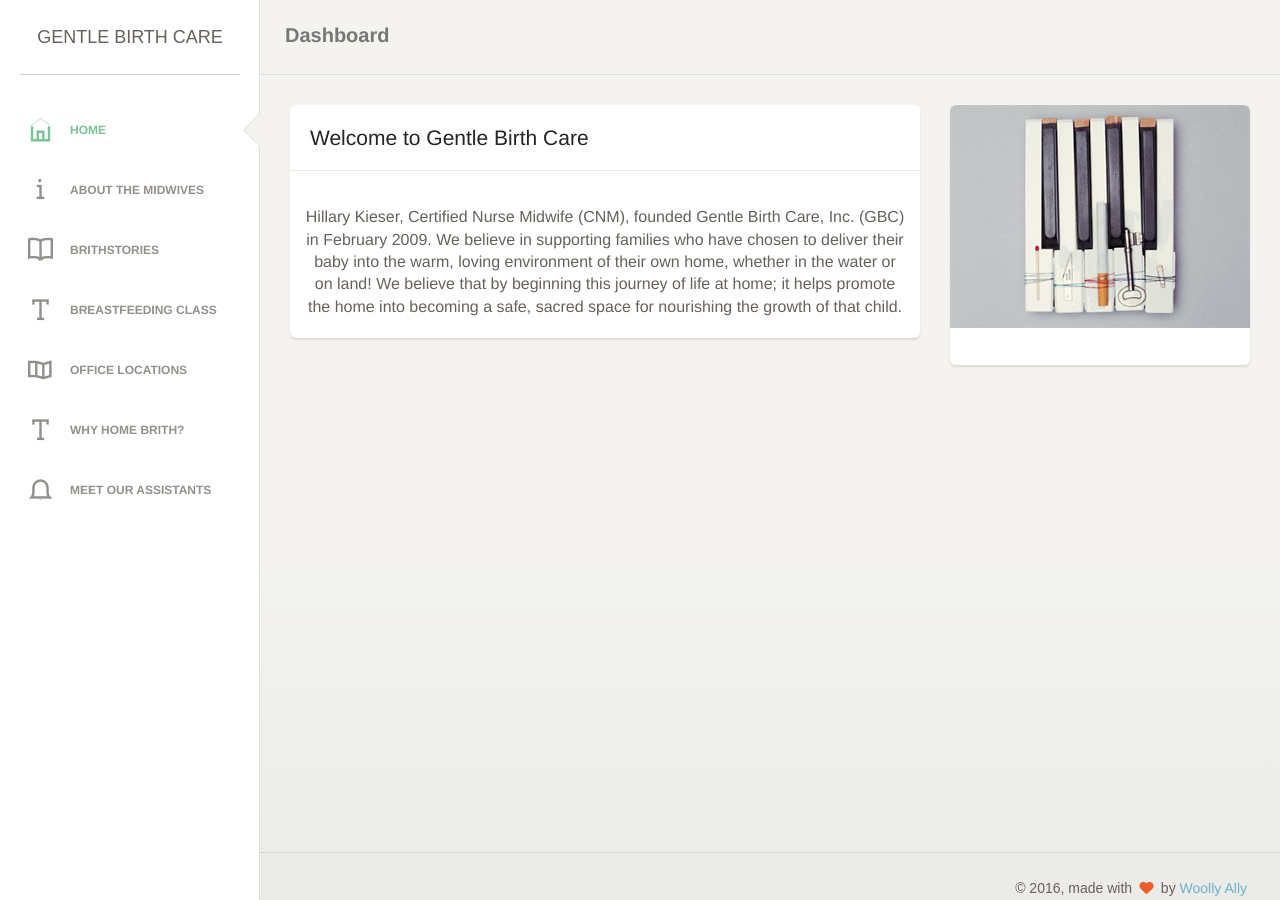
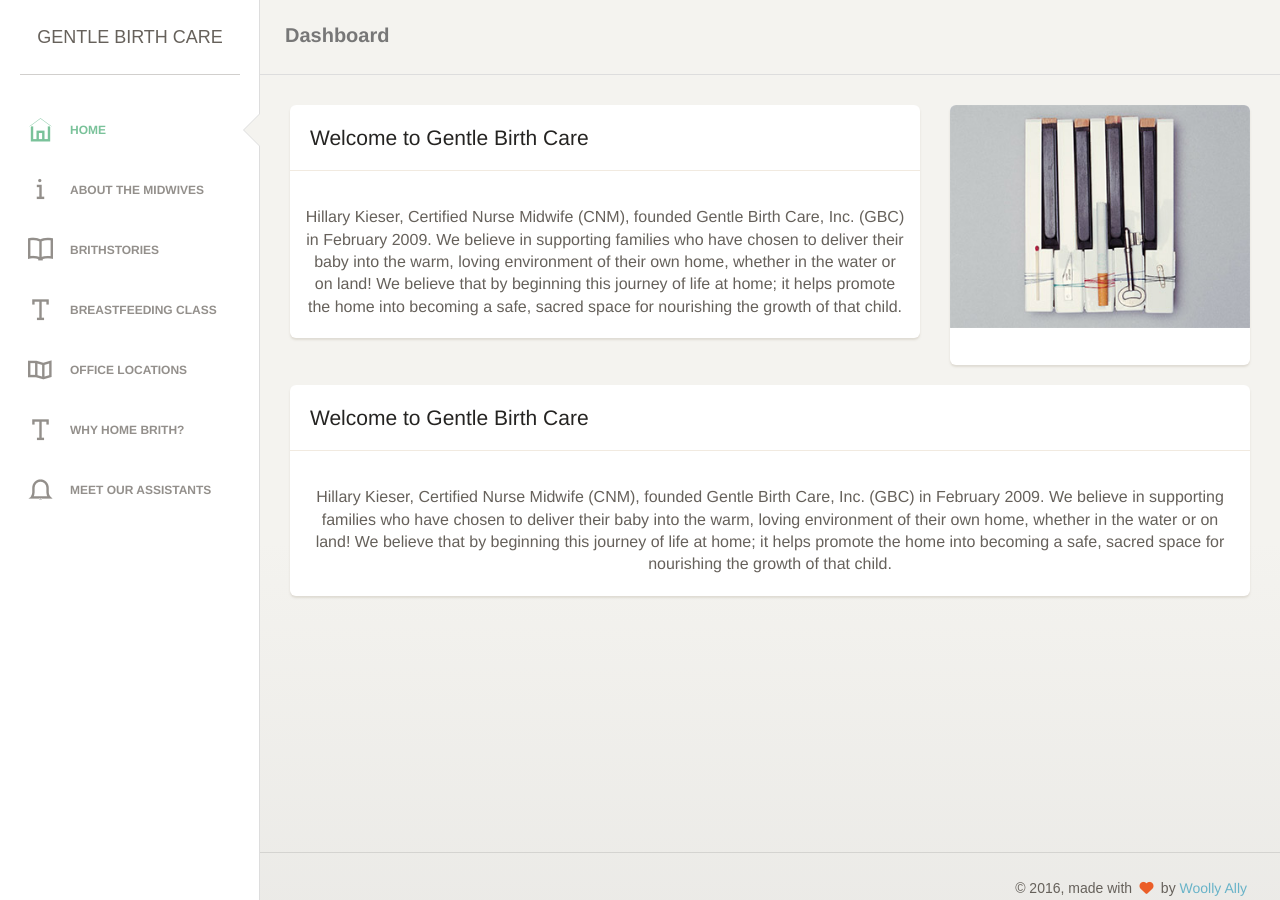
Before and after one commit to WoollyAlly/GentleBirthCare, a Jekyll site: the page built from index.html, in a window 1280 px wide. Built offline with Jekyll 4.4.1, drawn with Linux system fonts in a browser that asks for light colours; nearby versions of some CDN libraries; some web fonts are replaced.

Commit message:
Updated '/index.html' via CloudCannon

```diff
--- a/index.html
+++ b/index.html
@@ -27,6 +27,27 @@ layout: default
 
                             <div class="image">
                                 <img src="assets/img/background.jpg" alt="..."/>
+                            </div>
+                        </div>
+                    </div>
+
+
+                </div>
+                <div class="row">
+                    <div class="col-md-12">
+
+                        <div class="card">
+                            <div class="header">
+                                <h4 class="title">Welcome to Gentle Birth Care</h4>
+                            </div>
+                            <hr>
+                            <div class="content">
+                                <p class="description text-center editable">
+                                    	Hillary Kieser, Certified Nurse Midwife (CNM), founded Gentle Birth Care, Inc. (GBC) in February 2009.
+
+ 	We believe in supporting families who have chosen to deliver their baby into the warm, loving environment of their own home, whether in the water or on land!
+ 	We believe that by beginning this journey of life at home; it helps promote the home into becoming a safe, sacred space for nourishing the growth of that child.
+                                </p>
                             </div>
                         </div>
                     </div>
```
